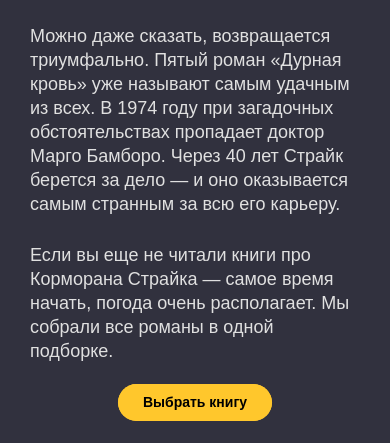
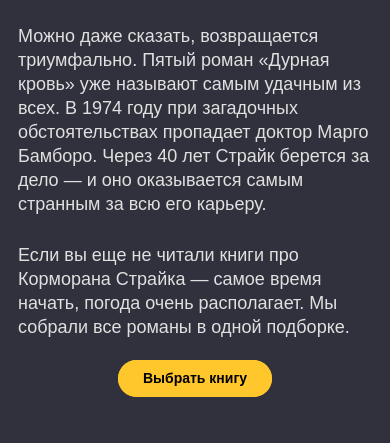
Before and after one commit to tema39/MjMl, a plain HTML site: page letter20/dev/index.html in a window 390 px wide. Shown: the part 340-783 px from the top of the page. Drawn offline with Linux system fonts and the light colour scheme.

Commit message:
Add files via upload

```diff
--- a/letter20/dev/index.html
+++ b/letter20/dev/index.html
@@ -101,8 +101,8 @@
         width: auto !important;
       }
       .text{
-        padding-left: 30px !important;
-        padding-right: 30px !important;
+        padding-left: 18px !important;
+        padding-right: 16px !important;
       }
     }
   </style>
```
Also changed, not shown: letter20/prod/index.html (+2 -2 lines).
